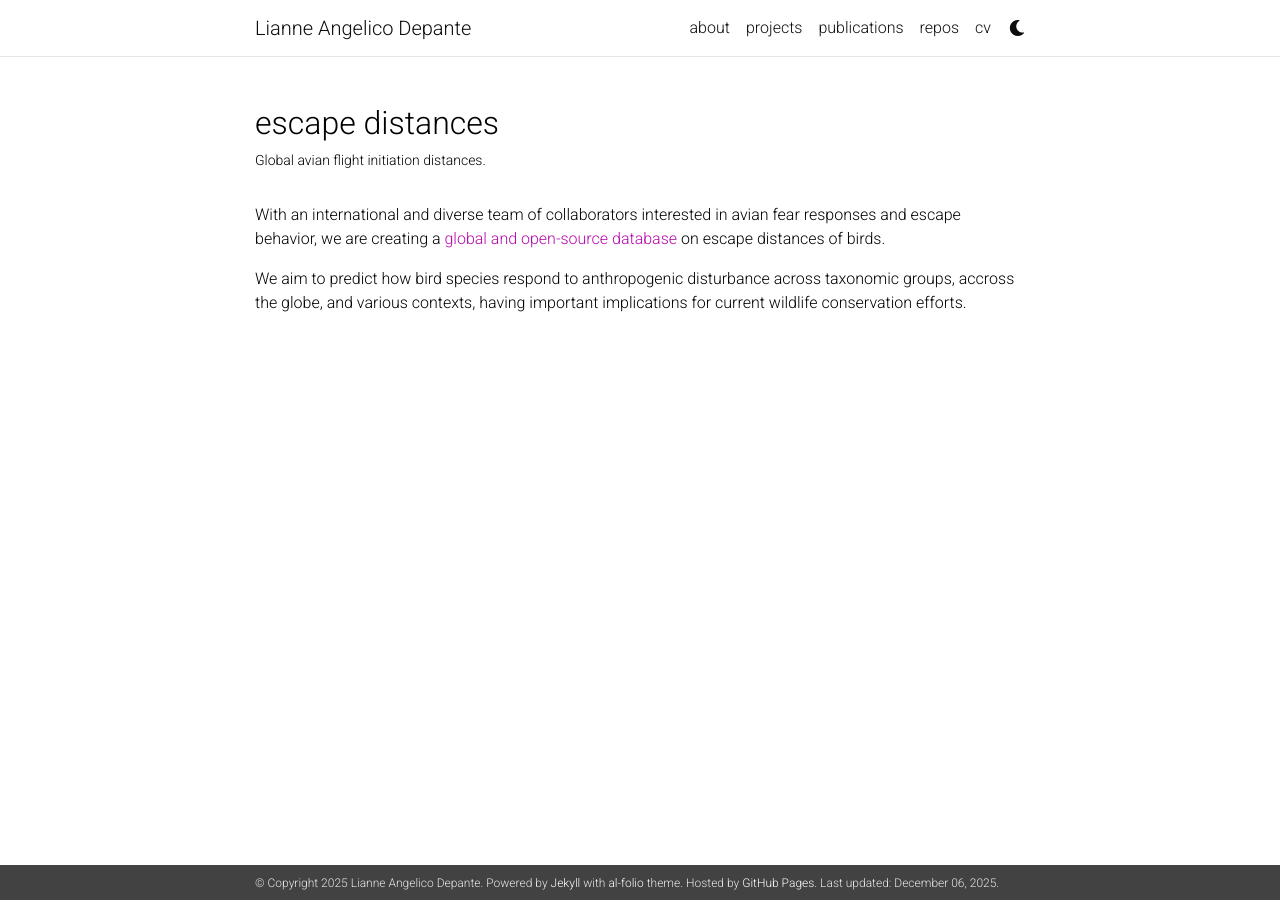
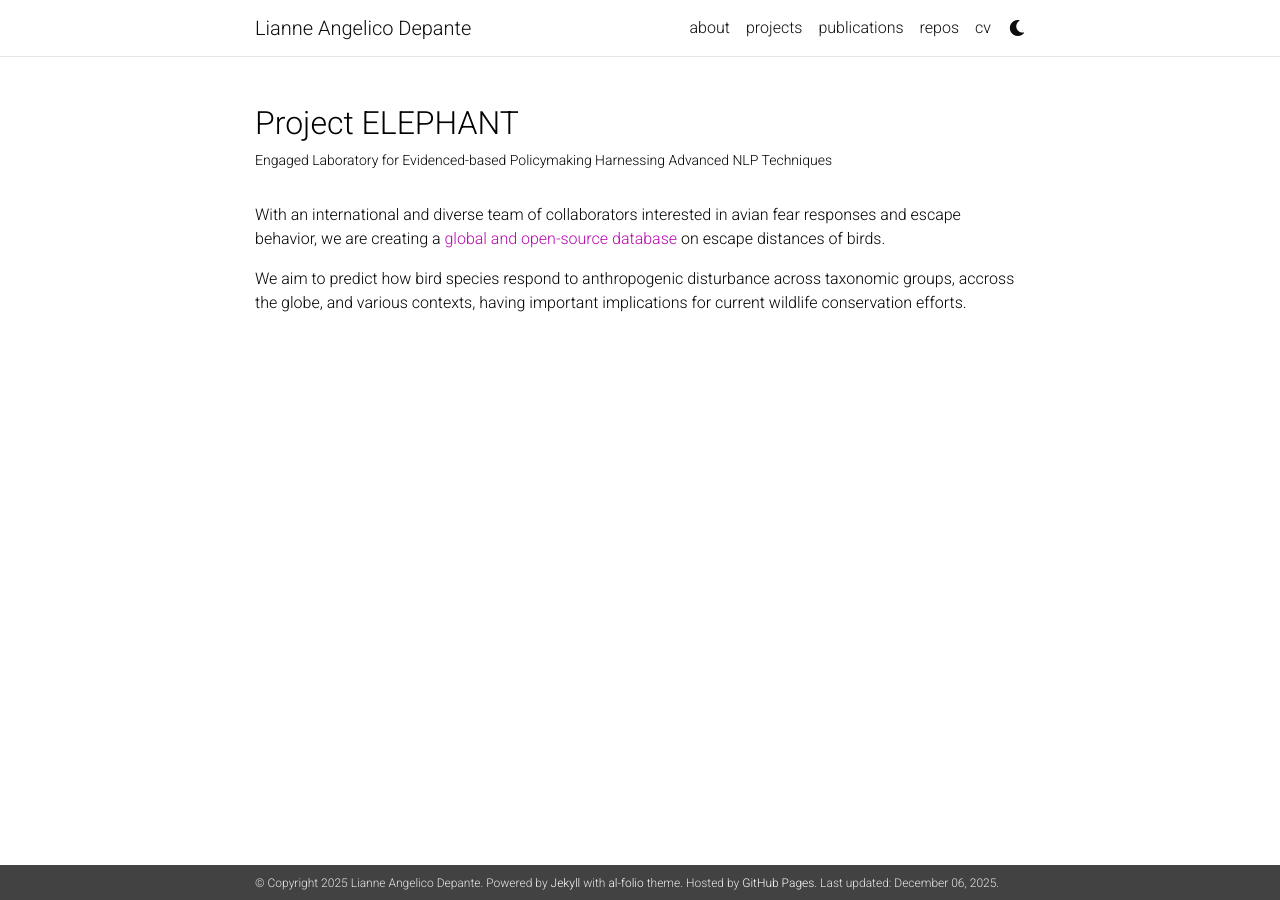
Before and after one commit to liannedepante/liannedepante.github.io, a Jekyll site: the page built from _projects/02_FID.md, in a window 1280 px wide. Built offline with Jekyll 4.4.1, drawn with Linux system fonts in a browser that asks for light colours; comment, search, counter and statistics services are not loaded; a style sheet for code colours, icons or effects is not loaded.

Commit message:
Update 02_FID.md

```diff
--- a/_projects/02_FID.md
+++ b/_projects/02_FID.md
@@ -1,10 +1,10 @@
 ---
 layout: page
-title: escape distances
-description: Global avian flight initiation distances.
+title: Project ELEPHANT
+description: Engaged Laboratory for Evidenced-based Policymaking Harnessing Advanced NLP Techniques
 img: assets/img/FID.png
 importance: 2
-category: science
+category: Policy Studies
 ---
 
 With an international and diverse team of collaborators interested in avian fear responses and escape behavior, we are creating a [global and open-source database](https://sites.lifesci.ucla.edu/avian-flight-initiation-distances/) on escape distances of birds.
```
